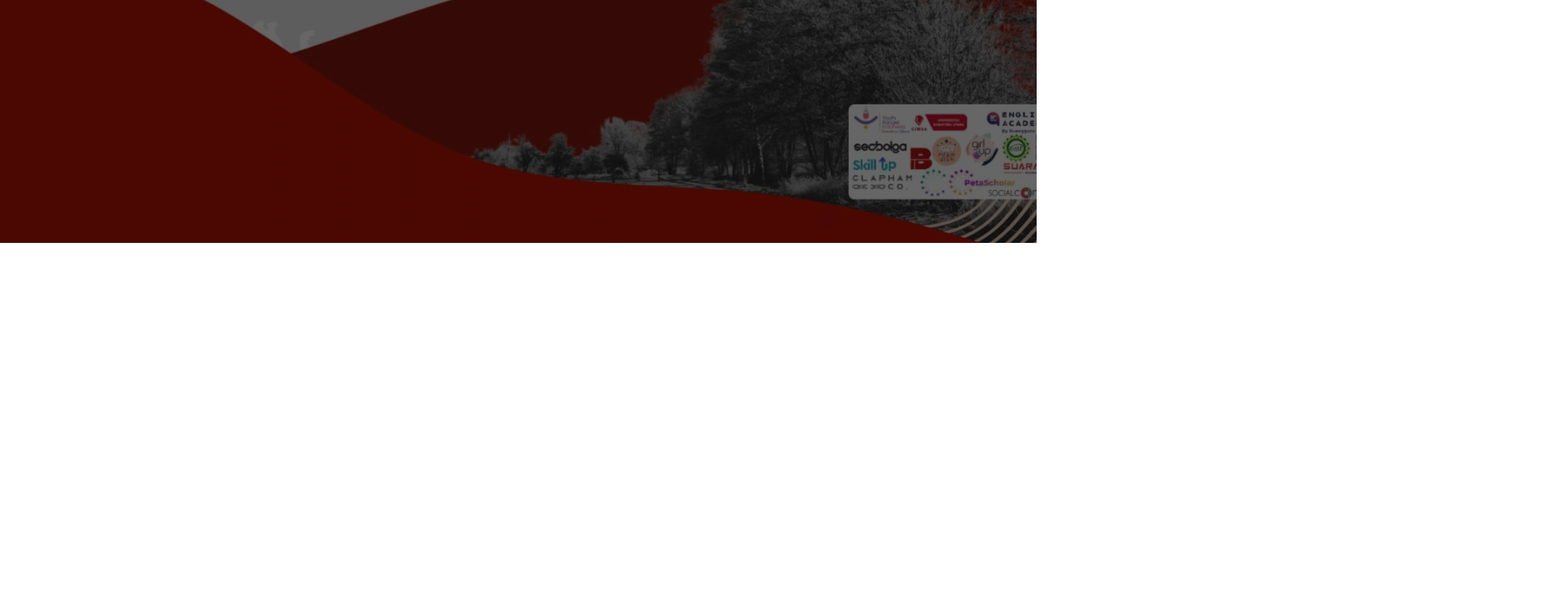
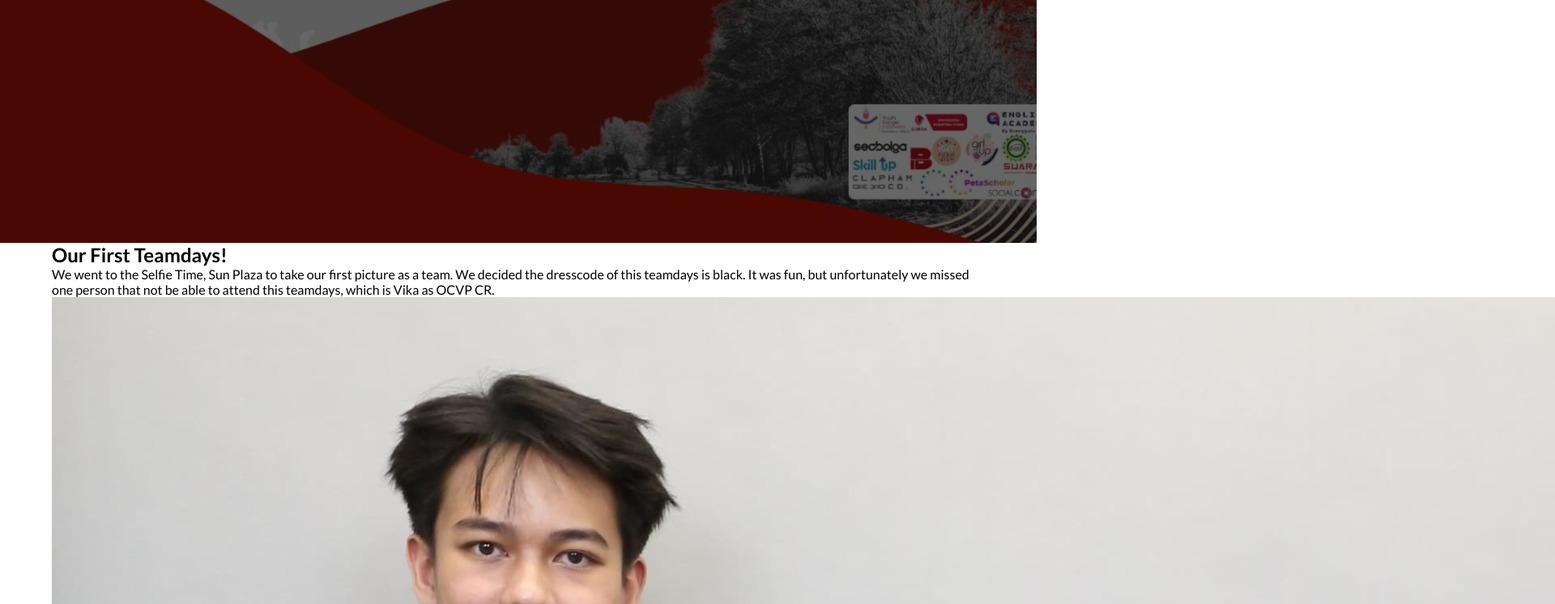
Before and after one commit to keisyatan12/keisyatan12, a plain HTML site: page index.html in a window 1280 px wide. Shown: the part 500-1246 px from the top of the page at 81% size, 1920 px wide, since content can reach past the window. Before the commit the page ends 800 px from the top, so only its background shows below. Drawn offline with nearby package versions, Linux system fonts and the light colour scheme.

Commit message:
Update index.html

```diff
--- a/index.html
+++ b/index.html
@@ -30,6 +30,20 @@
     <!-- tulisan di header -->
     </header>
 
+    <section class="about">
+        <div class="container">
+            <div class="box-about">
+                <div class="box">
+                    <h1>Our First Teamdays!</h1>
+                    <p>We went to the Selfie Time, Sun Plaza to take our first picture as a team. We decided the dresscode of this teamdays is black. It was fun, but unfortunately we missed one person that not be able to attend this teamdays, which is Vika as OCVP CR.</p>
+                </div>
+                <div class="box">
+                    <img src="./image/teamdays.jpeg" alt="">
+                </div>
+            </div>
+        </div>
+    </section>
+
     <script src="./dist/js/script.js"></script>
 </body>
 </html>
```
